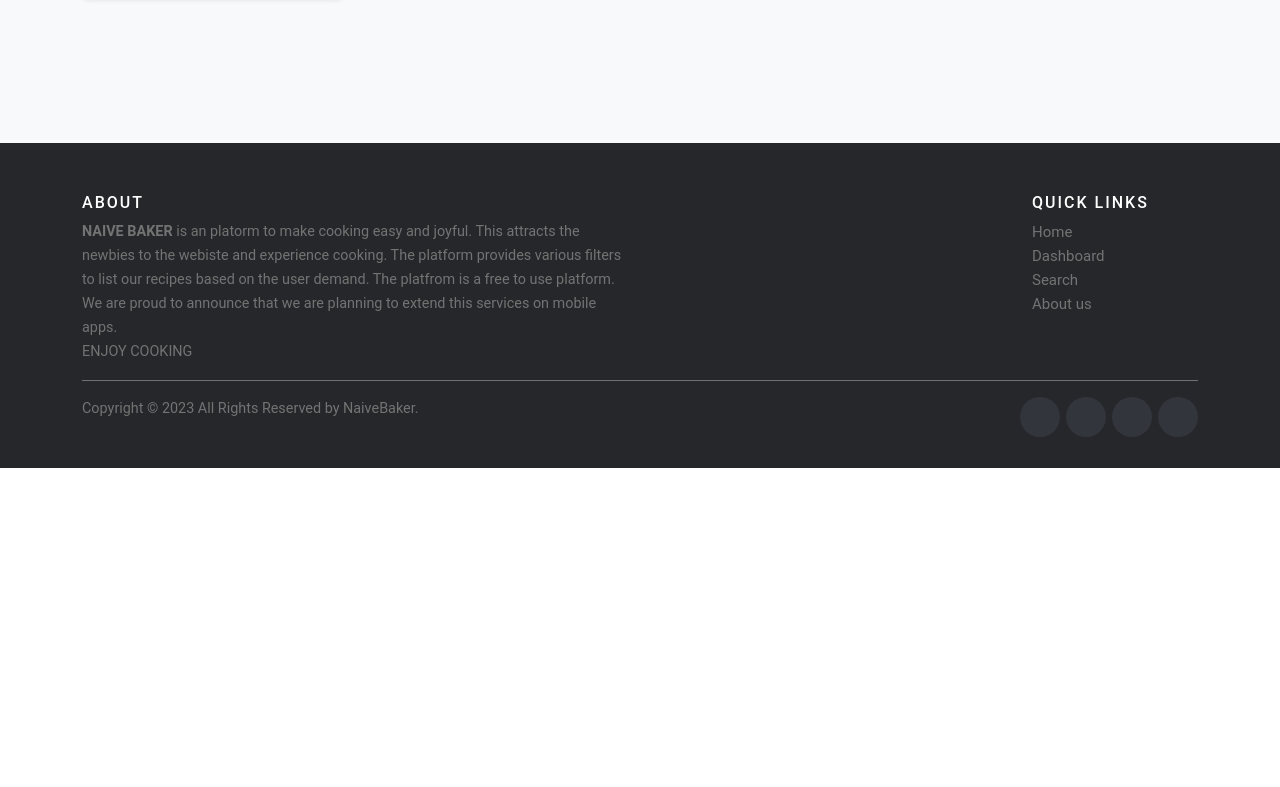
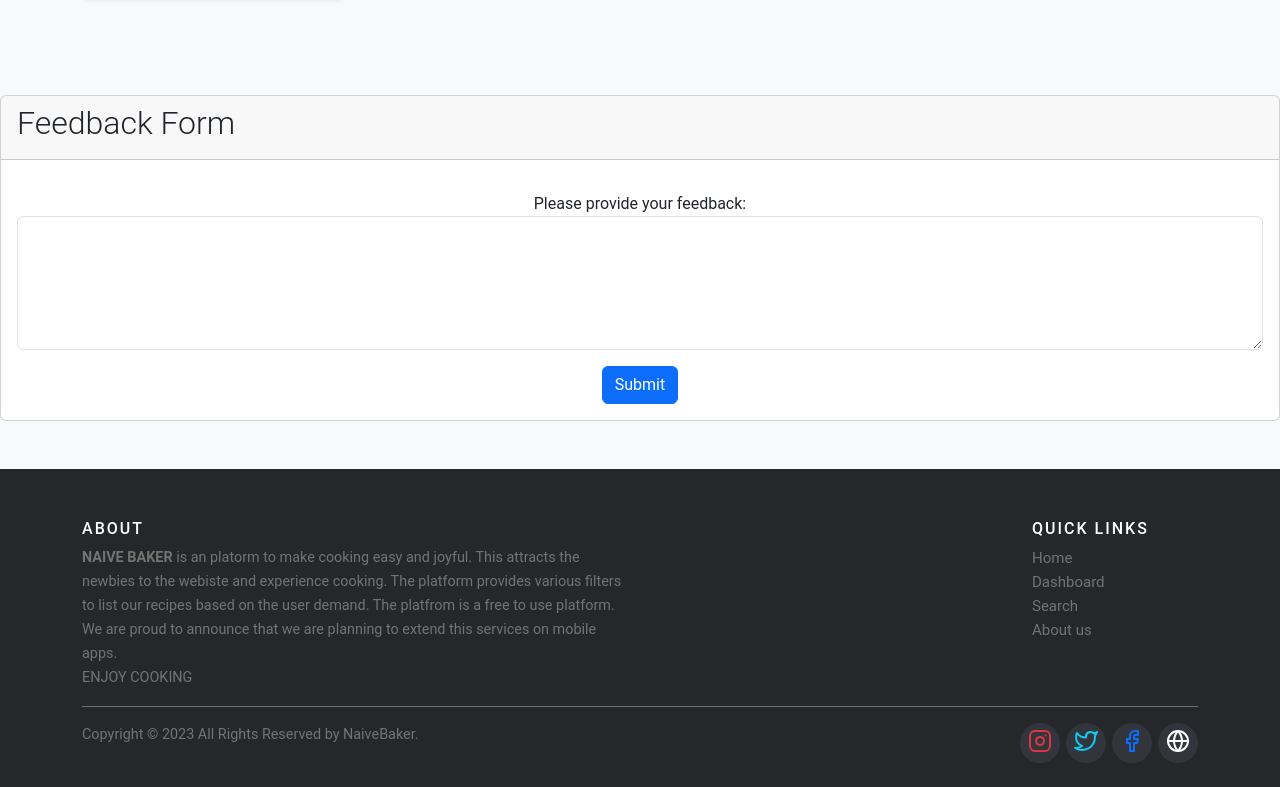
Before and after one commit to dhruvprajapati18082002/Naive_Baker, a React (Create React App) app in the folder frontend/: page /about-us in a window 1280 px wide. Shown: the part 2589-3376 px from the top of the page. Before the commit the page ends 3057 px from the top, so only its background shows below. Built offline with nearby package versions, Linux system fonts and the light colour scheme.

Commit message:
Minor patchups
Corrections were made to the about us page, footer and home page

```diff
--- a/frontend/src/components/AboutUs.js
+++ b/frontend/src/components/AboutUs.js
@@ -155,6 +155,20 @@ export default function AboutUs() {
 
                     </div>
                 </div>
+                <div className="card">
+
+<div className="card-header">
+    <h2>Feedback Form</h2>
+</div>
+<div className="card-body text-center">
+    <div className="form-group my-3">
+        <label htmlFor="feedback">Please provide your feedback:</label>
+        <textarea className="form-control" id="feedback" rows="5"></textarea>
+    </div>
+    <button type="submit" className="btn btn-primary">Submit</button>
+</div>
+</div>
+
             </div></>
 
 
--- a/frontend/src/components/Footer.js
+++ b/frontend/src/components/Footer.js
@@ -37,10 +37,14 @@ export default function Footer() {
 
                     <div className="col-md-4 col-sm-6 col-xs-12">
                         <ul className="social-icons">
-                            <li><Link className="facebook" to="#"><i className="fa fa-facebook"></i></Link></li>
-                            <li><Link className="twitter" to="#"><i className="fa fa-twitter"></i></Link></li>
-                            <li><Link className="dribbble" to="#"><i className="fa fa-dribbble"></i></Link></li>
-                            <li><Link className="linkedin" to="#"><i className="fa fa-linkedin"></i></Link></li>
+                            <li><Link className="facebook" to="#"><h6 class="mb-0"><svg xmlns="http://www.w3.org/2000/svg" width="24" height="24" viewBox="0 -1 24 24" fill="none" stroke="currentColor" stroke-width="2" stroke-linecap="round" stroke-linejoin="round" class="feather feather-instagram mr-2 icon-inline text-danger"><rect x="2" y="2" width="20" height="20" rx="5" ry="5"></rect><path d="M16 11.37A4 4 0 1 1 12.63 8 4 4 0 0 1 16 11.37z"></path><line x1="17.5" y1="6.5" x2="17.51" y2="6.5"></line></svg></h6>
+</Link></li>
+                            <li><Link className="twitter" to="#"><h6 class="mb-0"><svg xmlns="http://www.w3.org/2000/svg" width="24" height="24" viewBox="0 -1 24 24" fill="none" stroke="currentColor" stroke-width="2" stroke-linecap="round" stroke-linejoin="round" class="feather feather-twitter mr-2 icon-inline text-info"><path d="M23 3a10.9 10.9 0 0 1-3.14 1.53 4.48 4.48 0 0 0-7.86 3v1A10.66 10.66 0 0 1 3 4s-4 9 5 13a11.64 11.64 0 0 1-7 2c9 5 20 0 20-11.5a4.5 4.5 0 0 0-.08-.83A7.72 7.72 0 0 0 23 3z"></path></svg></h6>
+</Link></li>
+                            <li><Link className="dribbble" to="#"><h6 class="mb-0"><svg xmlns="http://www.w3.org/2000/svg" width="24" height="24" viewBox="0 -1 24 24" fill="none" stroke="currentColor" stroke-width="2" stroke-linecap="round" stroke-linejoin="round" class="feather feather-facebook mr-2 icon-inline text-primary"><path d="M18 2h-3a5 5 0 0 0-5 5v3H7v4h3v8h4v-8h3l1-4h-4V7a1 1 0 0 1 1-1h3z"></path></svg></h6>
+</Link></li>
+                            <li><Link className="linkedin" to="#"><h6 class="mb-0"><svg xmlns="http://www.w3.org/2000/svg" width="24" height="24" viewBox="0 -1 24 24" fill="none" stroke="currentColor" stroke-width="2" stroke-linecap="round" stroke-linejoin="round" class="feather feather-globe mr-2 icon-inline"><circle cx="12" cy="12" r="10"></circle><line x1="2" y1="12" x2="22" y2="12"></line><path d="M12 2a15.3 15.3 0 0 1 4 10 15.3 15.3 0 0 1-4 10 15.3 15.3 0 0 1-4-10 15.3 15.3 0 0 1 4-10z"></path></svg></h6>
+</Link></li>
                         </ul>
                     </div>
                 </div>
--- a/frontend/src/components/Home.js
+++ b/frontend/src/components/Home.js
@@ -4,41 +4,44 @@ import RecipeItem from "./RecipeItem";
 const Home = (props) => {
     return (
         <div>
+            <br/>
+            <h3><center> RECIPES</center></h3>
+
             <div className="d-flex justify-content-around">
                 <RecipeItem
                     image="https://cookingwithbry.com/wp-content/uploads/Paneer-Tikka-Masala-Recipe-1-735x735.jpg?_t=1678593746"
                     title="Paneer Tikka Masala"
                     subtitle="Veg, 40-60 min"
                     text="Tikka Masala has such an interesting history. It’s a relatively new recipe truth be told, and dates back only to the 50’s or 60’s.    "
-                    recipeLink="/dashboard"
+                    recipeLink="/search"
                 />
                 <RecipeItem
                     image="https://www.manjulaskitchen.com/wp-content/uploads/punjabi_aloo_paratha.jpg"
                     title="Aloo Parathe"
                     subtitle="Veg, 20-30 min"
                     text="A flavorful potato filling is by far the most popular. Aloo Parathas are very popular in North India, at any time of the day. In Punjab, Aloo Parathas are a staple for breakfast."
-                    recipeLink="/dashboard"
+                    recipeLink="/search"
                 />
                 <RecipeItem
                     image="https://www.vegrecipesofindia.com/wp-content/uploads/2021/04/malai-kofta-2.jpg"
                     title="Malai Kofta"
                     subtitle="Veg, 60-85 min "
                     text="Malai Kofta is a delicious dish of fried balls of potato and paneer in a rich and creamy mild gravy made with sweet onions and tomatoes."
-                    recipeLink="/dashboard"
+                    recipeLink="/search"
                 />
                 <RecipeItem
                     image="https://vismaifood.com/storage/app/uploads/public/914/f47/fa9/thumb__700_0_0_0_auto.jpg"
                     title="Chicken Biryani"
                     subtitle="Non veg, 30-40 min"
                     text="Chettinad Chicken Biryani is synonymous with spicy Chicken Biryani!"
-                    recipeLink="/dashboard"
+                    recipeLink="/search"
                 />
                 <RecipeItem
                     image="https://www.whiskaffair.com/wp-content/uploads/2020/08/Shrikhand-2-3.jpg"
                     title="Shrikhand"
                     subtitle="Veg, 30-40 min"
                     text="Shrikhand is a popular Indian dessert made using yogurt flavored with ground cardamom and sugar."
-                    recipeLink="/dashboard"
+                    recipeLink="/search"
                 />
             </div>
         </div>
```
